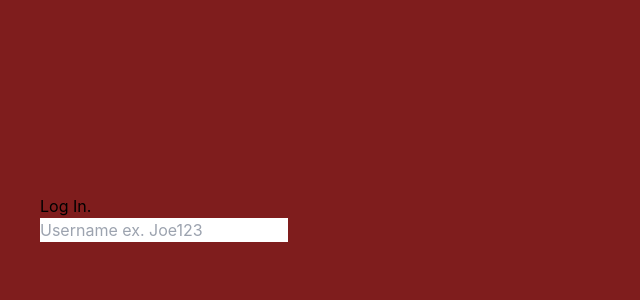
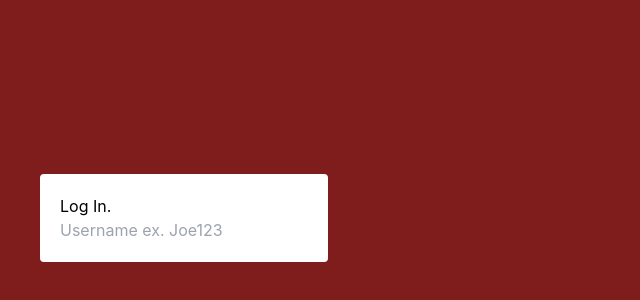
Before and after one commit to StretchedCode/LoginPage, a React (Vite) app in the folder Client/: page / in a window 1280 px wide. Shown: the part 182-482 px from the top of the page, without its empty margins (0-640 px from the left). Built offline with nearby package versions, Linux system fonts and the light colour scheme.

Commit message:
Added rudimentary styling for form element

```diff
--- a/Client/src/pages/login.tsx
+++ b/Client/src/pages/login.tsx
@@ -3,7 +3,7 @@ import { Routes, Route } from "react-router-dom"
 function Login() {
   return (
     <div className="min-h-screen min-w-[100vw] bg-red-900 flex flex-col p-5 items-center md:flex-row md:justify-between md:p-10">
-      <form action="" method="" className="">
+      <form action="" method="" className="bg-white p-5 rounded">
         <h1>Log In.</h1>
         <div>
           <label
```
